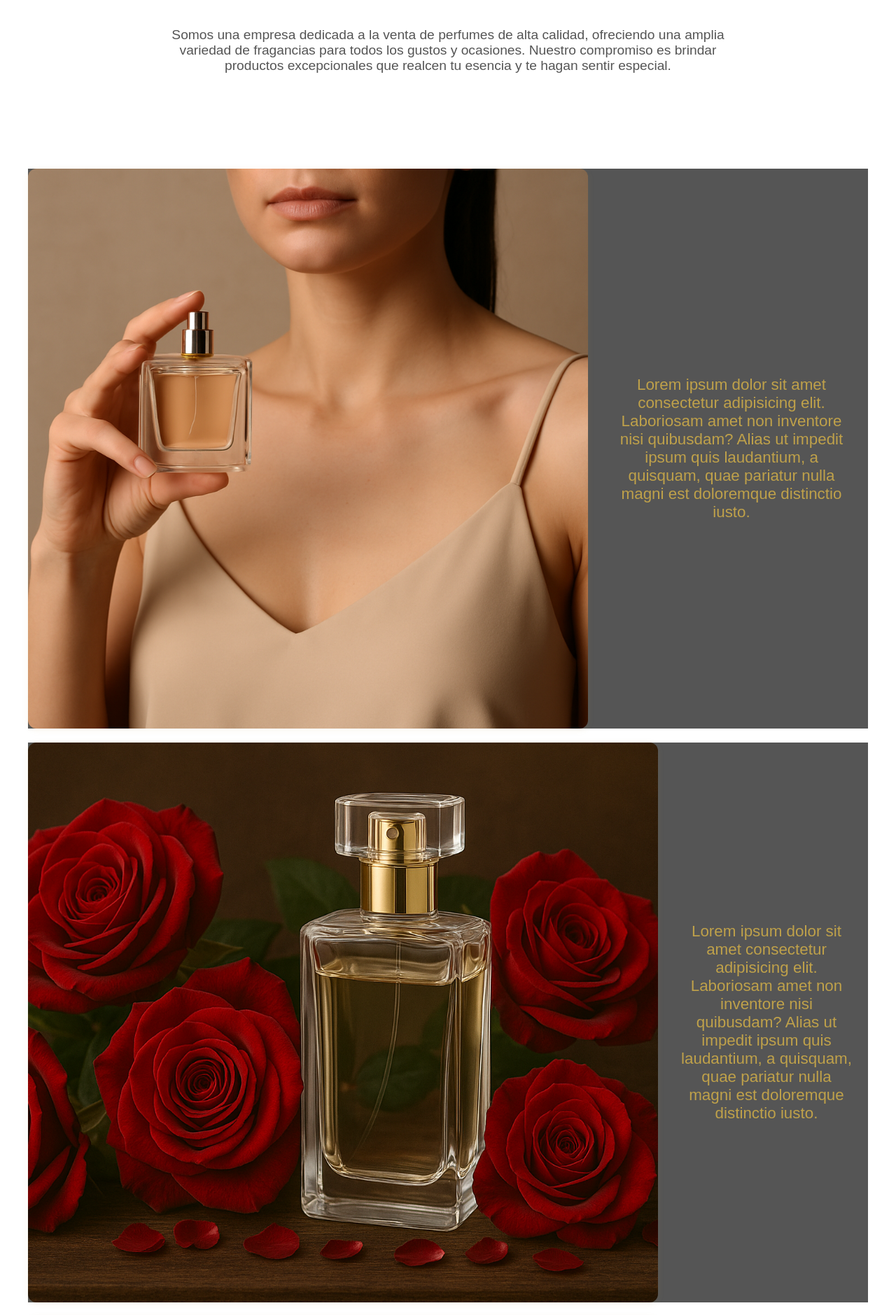
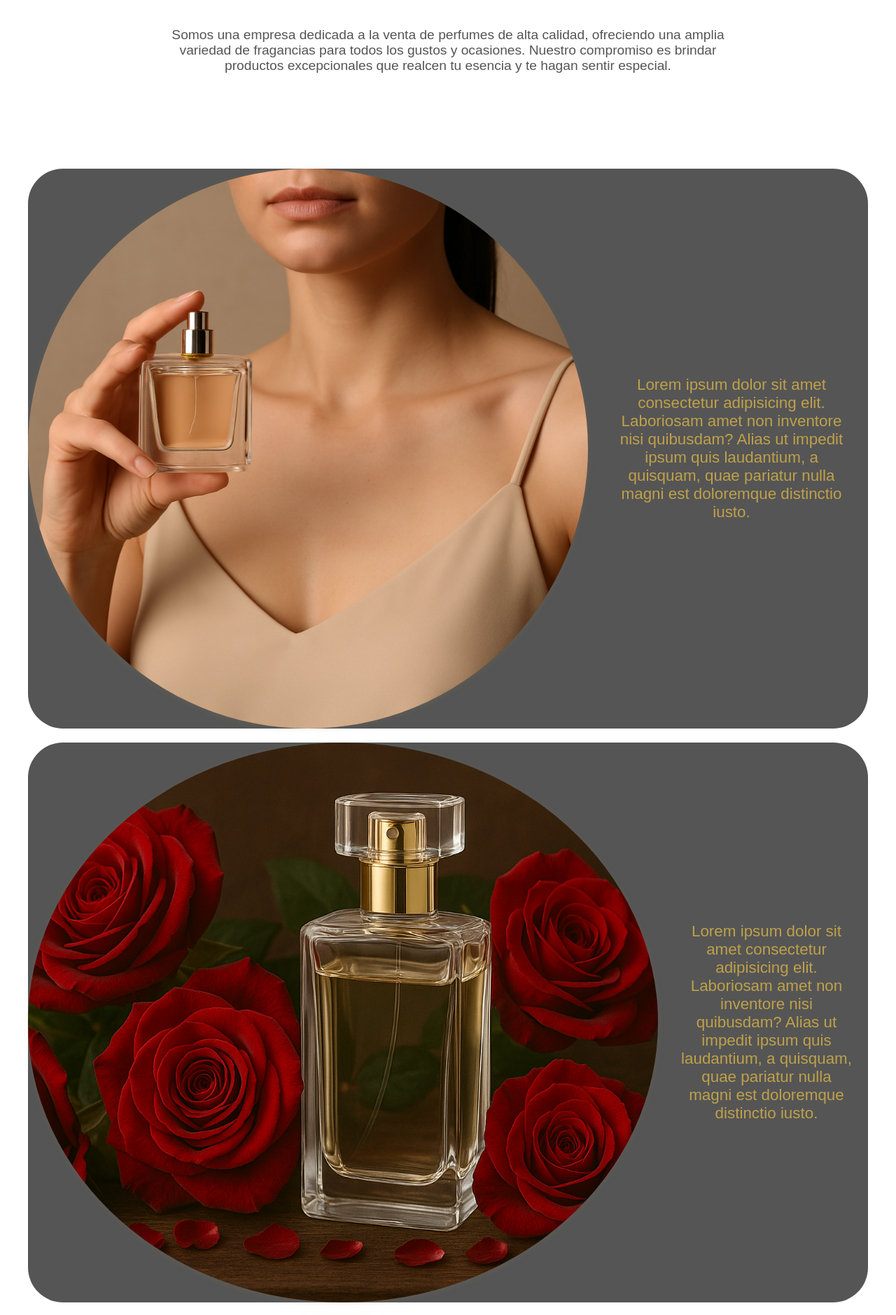
Before and after one commit to taret92/pagina-dupe, a Flask app: page / in a window 1280 px wide. Shown: the part 1870-3749 px from the top of the page at 70% size. Run offline with Flask 3, Linux system fonts and the light colour scheme; some web fonts are replaced.

Commit message:
updates 01.07.2025

```diff
--- a/static/styles.css
+++ b/static/styles.css
@@ -368,6 +369,7 @@ nav .menu {
     border-radius: 12px;
     box-shadow: 0 2px 10px rgba(191,161,74,0.1);
     transition: transform 0.3s ease-in-out;
+    border-radius: 50%;
 }
 
 .imagen-descripcion-inicio{
@@ -377,6 +379,7 @@ nav .menu {
     align-items: center;
     text-align: center;
     max-width: 1200px;
+    border-radius: 50px;
 }
 
 .imagen-descripcion-inicio p{
```
Also changed, not shown: other parts of static/styles.css (+1 -0 lines).
